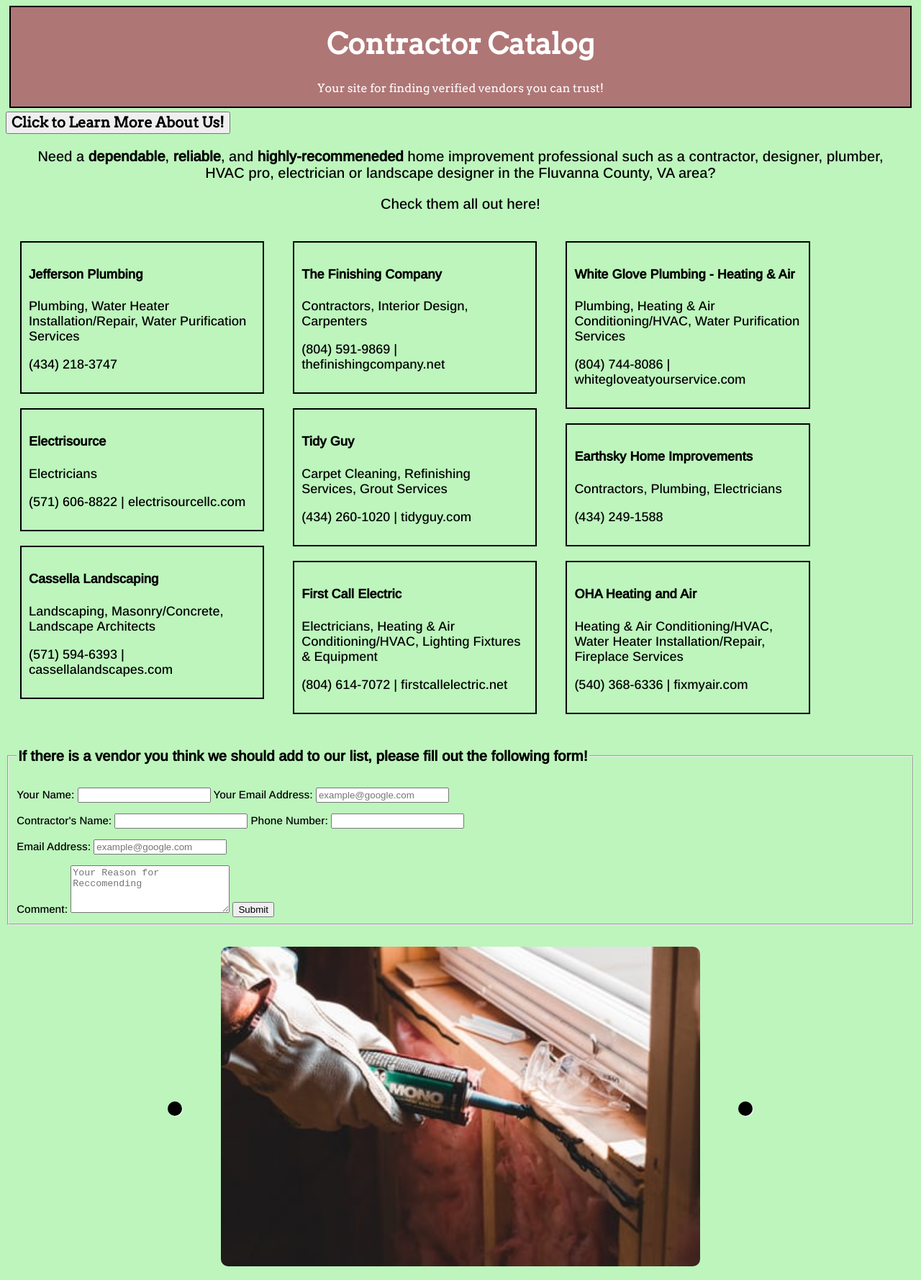
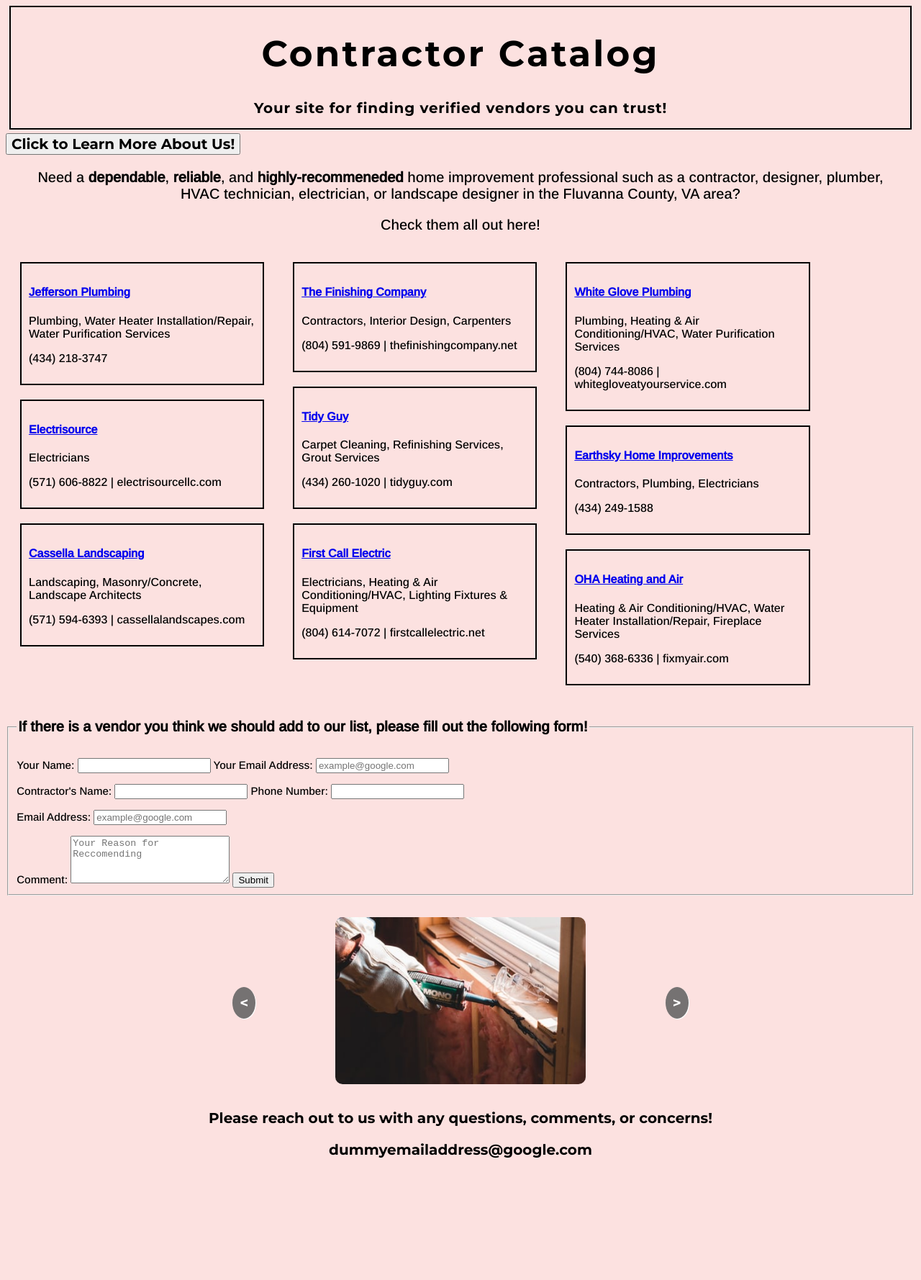
Before and after one commit to tchee9499/contractor_catalog, a plain HTML site: page index.html in a window 1280 px wide. Shown: the top 1778 px of the page at 72% size. After the commit the page ends 1609 px from the top, so only its background shows below. Drawn offline with nearby package versions, Linux system fonts and the light colour scheme.

Commit message:
finished maybe

```diff
--- a/index.html
+++ b/index.html
@@ -8,24 +8,24 @@
     <link rel="stylesheet" href="./style.css">
     <link rel="preconnect" href="https://fonts.googleapis.com">
     <link rel="preconnect" href="https://fonts.gstatic.com" crossorigin>
-    <link href="https://fonts.googleapis.com/css2?family=Arimo:wght@500&family=Arvo&display=swap" rel="stylesheet">
+    <link href="https://fonts.googleapis.com/css2?family=Arimo:wght@500&family=Montserrat:wght@700&display=swap" rel="stylesheet">
 </head>
 <body>
 <header>
     <h1>Contractor Catalog</h1>
-    <p>Your site for finding verified vendors you can trust!</p>
+    <p> <div id="tagline"> Your site for finding verified vendors you can trust!</div></p>
 </header>
 <button id="openModal">Click to Learn More About Us!</button>
         <div id="modal">
             <div id="modal-textbox">
                 <a id="close" href="#">Close</a>
                 <p>This small directory was created from a need to find reliable and safe contractors in Fluvanna County, Virginia. </p>
-                <p>All info is accurate at time of post. </p>
+                <p>Click the vendor's name to view their page on Yelp!</p>
                 <p>Please reach out to us with any questions, comments, or concerns!</p>
             </div>
         </div>
 <div id="description">
-    <p>Need a <span class="bold">dependable</span>, <span class="bold">reliable</span>, and <span class="bold">highly-recommeneded</span> home improvement professional such as a contractor, designer, plumber, HVAC pro, electrician or landscape designer in the Fluvanna County, VA area? </p>
+    <p>Need a <span class="bold">dependable</span>, <span class="bold">reliable</span>, and <span class="bold">highly-recommeneded</span> home improvement professional such as a contractor, designer, plumber, HVAC technician, electrician, or landscape designer in the Fluvanna County, VA area? </p>
     <p>Check them all out here!</p>
 </div>
 
@@ -35,51 +35,51 @@
     <!-- <aside><p>This site was created 2021 </p></aside>     -->
         <div class="first-line">
             <div id="first">
-                <h4>Jefferson Plumbing</h4>
+                <h4> <a href="https://www.yelp.com/biz/jefferson-plumbing-keswick-2?osq=jefferson+plumbing" target="_blank"> Jefferson Plumbing</a></h4>
                 <p>Plumbing, Water Heater Installation/Repair, Water Purification Services</p>
                 <p>(434) 218-3747</p>
             </div>
             <div id="second">
-                <h4>Electrisource</h4>
+                <h4> <a href="https://www.yelp.com/biz/electrisource-manassas?osq=electrisource"> Electrisource</a> </h4>
                 <p>Electricians</p>
                 <p>(571) 606-8822   |   electrisourcellc.com</p>
             </div>
             <div id="third">
-                <h4>Cassella Landscaping</h4>
+                <h4> <a href="https://www.yelp.com/biz/cassella-landscaping-springfield-3?osq=Cassella+Landscaping">Cassella Landscaping</a> </h4>
                 <p>Landscaping, Masonry/Concrete, Landscape Architects</p>
                 <p>(571) 594-6393 | cassellalandscapes.com</p>
             </div>
         </div>
         <div class="second-line">
             <div id="fourth">
-                <h4>The Finishing Company</h4>
+                <h4> <a href="https://www.yelp.com/biz/the-finishing-company-richmond?osq=The+Finishing+Company">The Finishing Company</a> </h4>
                 <p>Contractors, Interior Design, Carpenters</p>
                 <p>(804) 591-9869 | thefinishingcompany.net</p>
             </div>
             <div id="fifth">
-                <h4>Tidy Guy</h4>
+                <h4> <a href="https://www.yelp.com/biz/tidy-guy-ruckersville?osq=Tidy+Guy">Tidy Guy</a>  </h4>
                 <p>Carpet Cleaning, Refinishing Services, Grout Services</p>
                 <p>(434) 260-1020 | tidyguy.com</p>
             </div>
             <div id="sixth">
-                <h4>First Call Electric</h4>
+                <h4> <a href="https://www.yelp.com/biz/first-call-electric-richmond?osq=First+Call+Electric">First Call Electric</a> </h4>
                 <p>Electricians, Heating & Air Conditioning/HVAC, Lighting Fixtures & Equipment</p>
                 <p>(804) 614-7072 | firstcallelectric.net</p>
             </div>
         </div>
         <div class="third-line">
             <div id="seventh">
-                <h4>White Glove Plumbing - Heating & Air</h4>
+                <h4> <a href="https://www.yelp.com/biz/white-glove-plumbing-heating-and-air-midlothian?osq=White+Glove+Plumbing">White Glove Plumbing</a>  </h4>
                 <p>Plumbing, Heating & Air Conditioning/HVAC, Water Purification Services</p>
                 <p>(804) 744-8086 | whitegloveatyourservice.com</p>
             </div>
             <div id="eighth">
-                <h4>Earthsky Home Improvements</h4>
+                <h4> <a href="https://www.yelp.com/biz/earthsky-home-improvements-charlottesville-2?osq=Earthsky+Home+Improvements">Earthsky Home Improvements</a> </h4>
                 <p>Contractors, Plumbing, Electricians</p>
                 <p>(434) 249-1588</p>
             </div>
             <div id="ninth">
-                <h4>OHA Heating and Air</h4>
+                <h4> <a href="https://www.yelp.com/biz/oha-heating-and-air-fredericksburg?osq=OHA+Heating+and+Air">OHA Heating and Air</a> </h4>
                 <p>Heating & Air Conditioning/HVAC, Water Heater Installation/Repair, Fireplace Services</p>
                 <p>(540) 368-6336 | fixmyair.com</p>
             </div>
@@ -118,19 +118,20 @@
 
     <div class="picture-container">
         <div class="carousel-button prev">
-          <span class="lnr lnr-chevron-left"></span>
+          <span class="lnr lnr-chevron-left"> <  </span>
         </div>
         <div class="carousel-images">
           <img id="mainImage"src=""/>
         </div>
         <div class="carousel-button next">
-          <span class="lnr lnr-chevron-right"></span>
+          <span class="lnr lnr-chevron-right"> >  </span>
         </div>
       </div>
 
     <p>Please reach out to us with any questions, comments, or concerns!</p>
     <p>dummyemailaddress@google.com</p>
 </footer>
+
 <script src="./app.js"></script>
 </body>
 </html>
--- a/style.css
+++ b/style.css
@@ -2,24 +2,29 @@
     box-sizing: border-box;
 }
 body {
-    background-color: rgb(189, 245, 189)
-    /* linear-gradient(45deg, rgb(238, 170, 252),
-     rgb(111, 119, 238), rgb(255, 255, 177) ); */
+    background-color: #fce1e0;
+    color: black;
 }
 
 header {
     border: 2px solid black;
     margin: 5px;
     text-align: center;
-    font-family: 'Arvo', serif;
-    color: white;
-    background-color: rgb(175, 118, 118);
+    font-family: 'Montserrat', sans-serif;
+    font-weight: 300;
+    /* color: #f03f35; */
+    background-color: #fce1e0;
 }
 h1{
-    font-size: 40px;
+    font-size: 50px;
+    letter-spacing: .2rem;
+}
+#tagline{
+    font-size: 20px;
+    letter-spacing: .05rem;
 }
 #openModal, #modal-textbox{
-    font-family: 'Arvo', serif;
+    font-family: 'Montserrat', sans-serif;
     font-weight: bold;
     font-size: 20px;
 }
@@ -35,12 +40,13 @@ h1{
 	display: none;
 }
 #modal-textbox {
-	background-color: rgb(219, 253, 219);
+    background-color: #69ecee;
 	height: 300px;
-	width: 600px;
+	width: 500px;
 	border-radius: 2px;
 	margin: 150px auto;
 	box-shadow: 0 2px 2px rgba(0, 0, 0, 0.2);
+    text-align: center;
 }
 #description{
     /* border: 2px solid black; */
@@ -57,7 +63,7 @@ footer {
     margin: 20px;
     text-align: center;
     height: 10vh;
-    font-family: 'Arvo', serif;
+    font-family: 'Montserrat', sans-serif;
     font-size: 20px;
 }
 #first, #second, #third, #fourth, #fifth, #sixth, #seventh, #eighth, #ninth {
@@ -66,7 +72,7 @@ footer {
     padding: 10px;
     transition: 0.3s ease-in-out;
     font-family: 'Arimo', sans-serif;
-    font-size: 18px;
+    font-size: 16px;
 }
 form {
     font-family: 'Arimo', sans-serif;
@@ -79,40 +85,49 @@ img {
     max-width: 100%
 }
 #first:hover {
-    background-color: rgb(207, 207, 207);
+    background-color: rgb(122, 119, 119);
+    color: white;
 }
 #second:hover {
-    background-color: rgb(207, 207, 207);
+    background-color: rgb(122, 119, 119);
+    color: white;
 }
 #third:hover {
-    background-color: rgb(207, 207, 207);
+    background-color: rgb(122, 119, 119);
+    color: white;
 }
 #fourth:hover {
-    background-color: rgb(207, 207, 207);
+    background-color: rgb(122, 119, 119);
+    color: white;
 }
 #fifth:hover {
-    background-color: rgb(207, 207, 207);
+    background-color: rgb(122, 119, 119);
+    color: white;
 }
 #sixth:hover {
-    background-color: rgb(207, 207, 207);
+    background-color: rgb(122, 119, 119);
+    color: white;
 }
 #seventh:hover {
-    background-color: rgb(207, 207, 207);
+    background-color: rgb(122, 119, 119);
+    color: white;
 }
 #eighth:hover {
-    background-color: rgb(207, 207, 207);
+    background-color: rgb(122, 119, 119);
+    color: white;
 }
 #ninth:hover {
-    background-color: rgb(207, 207, 207);
+    background-color: rgb(122, 119, 119);
+    color: white;
 }
 .picture-container {
-    width: 70%;
+    width: 60%;
     display: flex;
     justify-content: space-around;
     margin: 0 auto;
   }
   .carousel-images {
-    width: 80%;
+    width: 50%;
     /* background: #fa8d8e; */
     padding: 10px;
     border-radius: 50px;
@@ -125,13 +140,19 @@ img {
 
   .carousel-button {
     align-self: center;
-    background: black;
+    background: rgb(117, 114, 114);
     color: #888;
     padding: 10px;
     border-radius: 50%;
     text-align: center;
     box-shadow: 1px 1px white;
   }
+  .carousel-button:hover {
+    cursor: pointer;
+  }
+.lnr {
+    color: white;
+}
 
 @media (min-width: 800px) {
     #wrapper {
```
